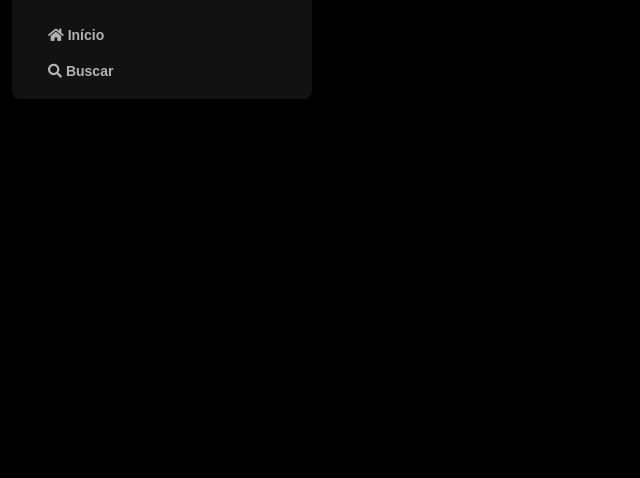
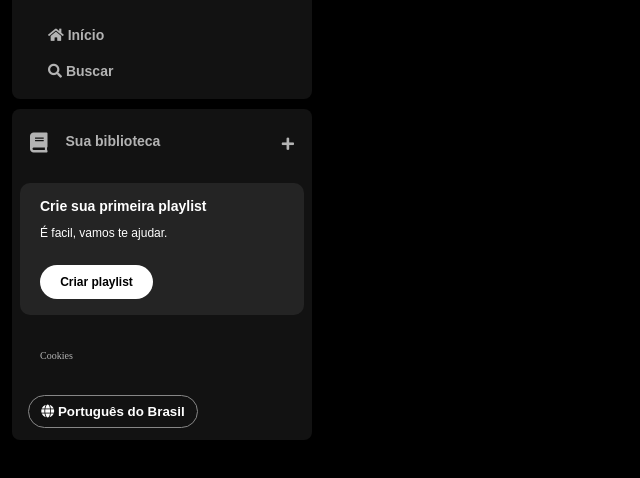
Before and after one commit to KaueSanchesG/Imersao-Spotify, a plain HTML site: page index.html in a window 1280 px wide. Shown: the part 74-552 px from the top of the page, without its empty margins (0-640 px from the left). Drawn offline with Linux system fonts and the light colour scheme.

Commit message:
feat: final da 2° aula, codigo pronto

```diff
--- a/index.html
+++ b/index.html
@@ -43,8 +43,37 @@
             </a>
           </li>
         </ul>
+      </nav>
+      <div class="library">
+        <div class="library__content">
+          <button class="library__button">
+            <span class="fa fas fa-book"></span>
+            <span>Sua biblioteca</span>
+          </button>
+          <span class="fa fa-plus"></span>
         </div>
-      </nav>
+
+        <section class="section-playlist">
+          <div class="section-playlist__content">
+            <span class="text title">Crie sua primeira playlist</span>
+            <span class="text subtitle">É facil, vamos te ajudar.</span>
+            <button class="section-playlist__button">
+              <span>Criar playlist</span>
+            </button>
+          </div>
+        </section>
+
+        <div class="cookies">
+          <a href="">Cookies</a>
+        </div>
+
+        <div class="languages">
+          <button class="languages__button">
+            <span class="fa fa-globe"></span>
+            <span>Português do Brasil</span>
+          </button>
+        </div>
+      </div>
     </div>
   </body>
 </html>
--- a/style.css
+++ b/style.css
@@ -44,3 +44,126 @@ body {
   font-size: 14px;
   font-family: "DM Sans", sans-serif;
 }
+
+.library {
+  background-color: #121212;
+  border-radius: 8px;
+  display: flex;
+  justify-content: space-between;
+  flex-direction: column;
+  padding: 4px 8px;
+  color: #b3b3b3;
+  font-weight: 600;
+  font-size: 14px;
+  margin-top: 10px;
+}
+
+.library .library__content {
+  display: flex;
+  justify-content: space-between;
+}
+
+.library .library__button {
+  display: flex;
+  margin-right: 10px;
+  color: #b3b3b3;
+  background-color: transparent;
+  border: 0px;
+  font-size: 14px;
+  font-weight: 700;
+  font-family: "DM Sans", sans-serif;
+  text-align: center;
+  text-decoration: none;
+  text-transform: none;
+  padding: 20px 10px;
+}
+
+.library .library__button .fa {
+  font-size: 20px;
+  margin-right: 10px;
+  font-weight: 300;
+  padding-right: 8px;
+}
+
+.library .library__content .fa-plus {
+  margin: 24px 10px;
+}
+
+.section-playlist {
+  display: flex;
+  align-items: flex-start;
+  justify-content: space-between;
+  gap: 20px;
+  background-color: #242424;
+  color: #b3b3b3;
+  font-weight: 600;
+  font-size: 14px;
+  margin: 8px 0;
+  padding: 16px 20px;
+  border-radius: 10px;
+}
+
+.section-playlist .section-playlist__content {
+  display: flex;
+  flex-direction: column;
+}
+
+.section-playlist__content .text {
+  padding-bottom: 14px;
+  color: #fff;
+  font-family: "DM Sans", sans-serif;
+}
+
+.section-playlist__content .title {
+  font-weight: 700;
+}
+
+.section-playlist__content .subtitle {
+  font-weight: 500;
+  font-size: 12px;
+}
+
+.section-playlist__content .section-playlist__button {
+  display: flex;
+  justify-content: center;
+  background-color: #fff;
+  color: #000;
+  border-radius: 20px;
+  font-size: 12px;
+  font-weight: 700;
+  font-family: "DM Sans", sans-serif;
+  text-decoration: none;
+  text-transform: none;
+  padding: 10px;
+  margin-top: 12px;
+  border: 0px;
+  width: 113px;
+}
+
+.sidebar .cookies {
+  margin: 25px 20px;
+}
+
+.sidebar .cookies a {
+  color: #b3b3b3;
+  font-weight: 500;
+  font-size: 10px;
+  text-decoration: none;
+}
+
+.sidebar .cookies a::hover {
+  text-decoration: underline;
+}
+
+.languages .languages__button {
+  background-color: transparent;
+  border: 1px solid #878787;
+  color: #fff;
+  font-weight: bold;
+  cursor: pointer;
+  align-items: center;
+  width: 170px;
+  margin: 8px;
+  padding: 8px;
+  border-radius: 20px;
+}
```
Lines whose indentation alone changed are shown as unchanged.
